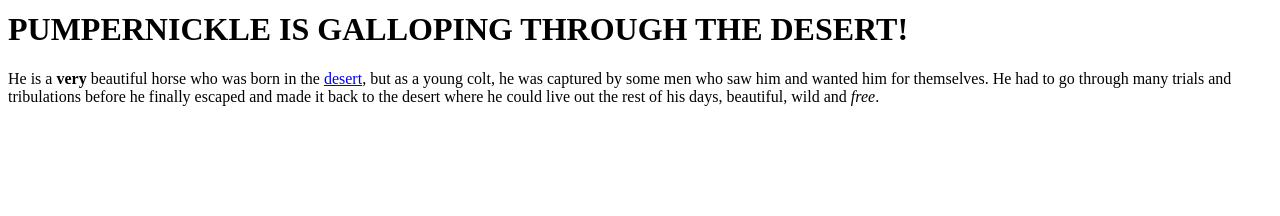
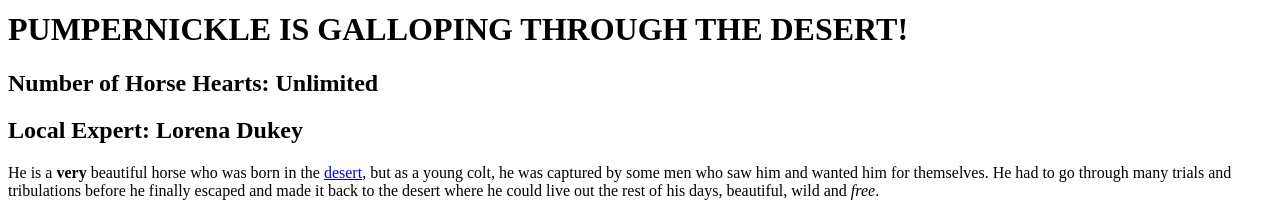
Before and after one commit to dukesable/horsey-dreams, a plain HTML site: page index.html in a window 1280 px wide. Shown: the part 1072-1288 px from the top of the page. Before the commit the page ends 1194 px from the top, so only its background shows below. Drawn offline with Linux system fonts and the light colour scheme.

Commit message:
can u imagine

```diff
--- a/index.html
+++ b/index.html
@@ -41,6 +41,9 @@
     height="auto"
     />
 <h1>PUMPERNICKLE IS GALLOPING THROUGH THE DESERT!</h1>
+<h2>Number of Horse Hearts: Unlimited</h2>
+<h2>Local Expert: Lorena Dukey</h2>
+
 <p>He is a <strong>very</strong> beautiful horse who was born in the
     <a href=https://en.wikipedia.org/wiki/Arabian_Desert>desert</a>, but as a young colt,
 he was captured by some men who saw him and wanted him for themselves. He had to go through many
```
